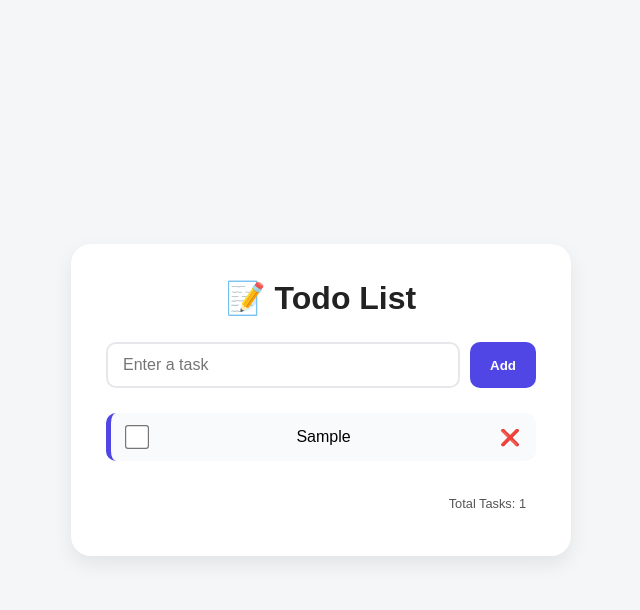
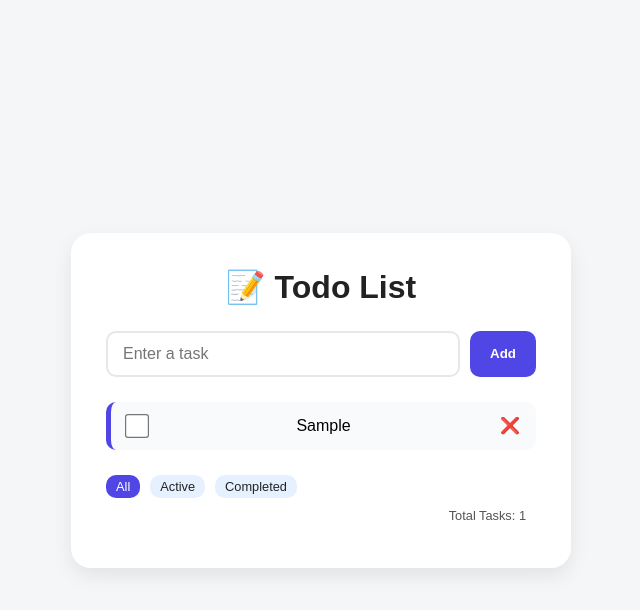
Before and after one commit to arjuntelange/react-practice, a React (Vite) app: page / in a window 1280 px wide. Both pictures are taken after typing "Sample" into the empty fields and a click on the button "Add". Shown: the top 610 px of the page, without its empty margins (319-959 px from the left). Built offline with nearby package versions, Linux system fonts and the light colour scheme.

Commit message:
implement task filters and replace index-based operations with unique IDs

```diff
--- a/src/state-projects/todo-list/TodoList.css
+++ b/src/state-projects/todo-list/TodoList.css
@@ -150,3 +150,34 @@ li:has(input[type="checkbox"]:checked) {
   background: #f0fdf4;
   border-left-color: #22c55e;
 }
+
+.filter-section {
+  display: flex;
+  justify-content: flex-start;
+  gap: 10px;
+}
+
+.filter-section button {
+  padding: 4px 10px;
+
+  border: none;
+  border-radius: 10px;
+  background: #E6F1FF;
+
+  color: #222;
+  font-family: sans-serif;
+  font-size: 0.8rem;
+
+  cursor: pointer;
+  transition: all 0.3s ease;
+}
+
+.filter-section button:hover {
+  transform: scale(1.04);
+  background: #B8D9FF;
+}
+
+.active-filter {
+  background: #4f46e5 !important;
+  color: white !important;
+}
--- a/src/state-projects/todo-list/TodoList.jsx
+++ b/src/state-projects/todo-list/TodoList.jsx
@@ -4,21 +4,29 @@ import "./TodoList.css";
 function TodoList() {
   const [task, setTask] = useState("");
   const [tasks, setTasks] = useState([]);
+  const [filter, setFilter] = useState("all");
 
   function addTask() {
     if (!task.trim()) return;
-    setTasks((prevTasks) => [...prevTasks, { text: task, completed: false }]);
+    setTasks((prevTasks) => [
+      ...prevTasks,
+      {
+        id: Date.now(),
+        text: task,
+        completed: false,
+      },
+    ]);
     setTask("");
   }
 
-  function deleteTask(deleteIndex) {
-    setTasks(tasks.filter((task, index) => index !== deleteIndex));
+  function deleteTask(taskId) {
+    setTasks(tasks.filter((elem) => elem.id !== taskId));
   }
 
-  function toggleTask(toggleIndex) {
+  function toggleTask(taskId) {
     setTasks(
-      tasks.map((elem, index) => {
-        if (index === toggleIndex) {
+      tasks.map((elem) => {
+        if (elem.id === taskId) {
           return { ...elem, completed: !elem.completed };
         }
 
@@ -31,6 +39,20 @@ function TodoList() {
     if (event.key === "Enter") {
       addTask();
     }
+  }
+
+  function handleFilter(filterType) {
+    setFilter(filterType);
+  }
+
+  let filteredTasks = tasks;
+
+  if (filter === "active") {
+    filteredTasks = tasks.filter((task) => !task.completed);
+  }
+
+  if (filter === "completed") {
+    filteredTasks = tasks.filter((task) => task.completed);
   }
 
   return (
@@ -52,20 +74,45 @@ function TodoList() {
       </div>
 
       <ul>
-        {tasks.map((elem, index) => (
-          <li key={index}>
+        {filteredTasks.length === 0 && (
+          <p className="empty-message">No tasks found.</p>
+        )}
+
+        {filteredTasks.map((elem) => (
+          <li key={elem.id}>
             <input
               type="checkbox"
               checked={elem.completed}
-              onChange={() => toggleTask(index)}
+              onChange={() => toggleTask(elem.id)}
             />
             <span className={elem.completed ? "completed-task" : ""}>
               {elem.text}
             </span>
-            <button onClick={() => deleteTask(index)}>❌</button>
+            <button onClick={() => deleteTask(elem.id)}>❌</button>
           </li>
         ))}
       </ul>
+
+      <div className="filter-section">
+        <button
+          className={filter === "all" ? "active-filter" : ""}
+          onClick={() => handleFilter("all")}
+        >
+          All
+        </button>
+        <button
+          className={filter === "active" ? "active-filter" : ""}
+          onClick={() => handleFilter("active")}
+        >
+          Active
+        </button>
+        <button
+          className={filter === "completed" ? "active-filter" : ""}
+          onClick={() => handleFilter("completed")}
+        >
+          Completed
+        </button>
+      </div>
 
       <div className="counter-box">
         <span className="tasks-counter">Total Tasks: {tasks.length}</span>
```
